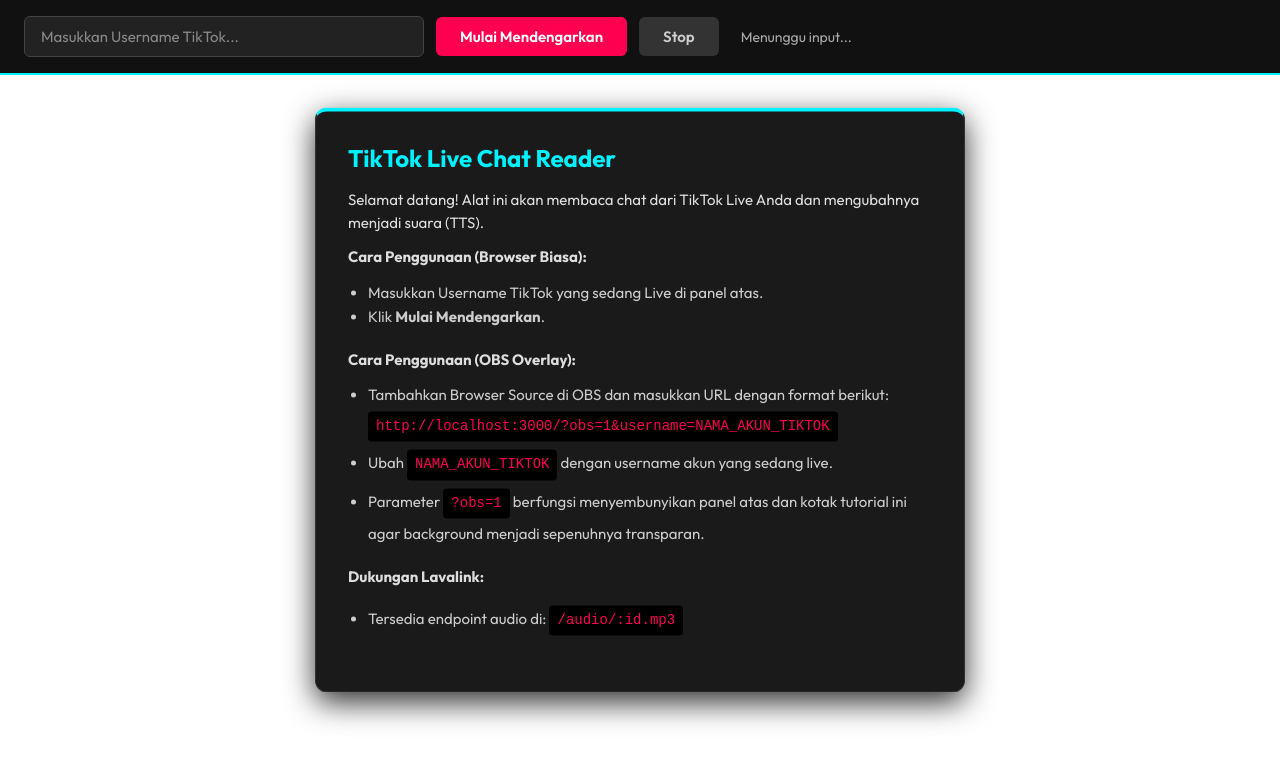
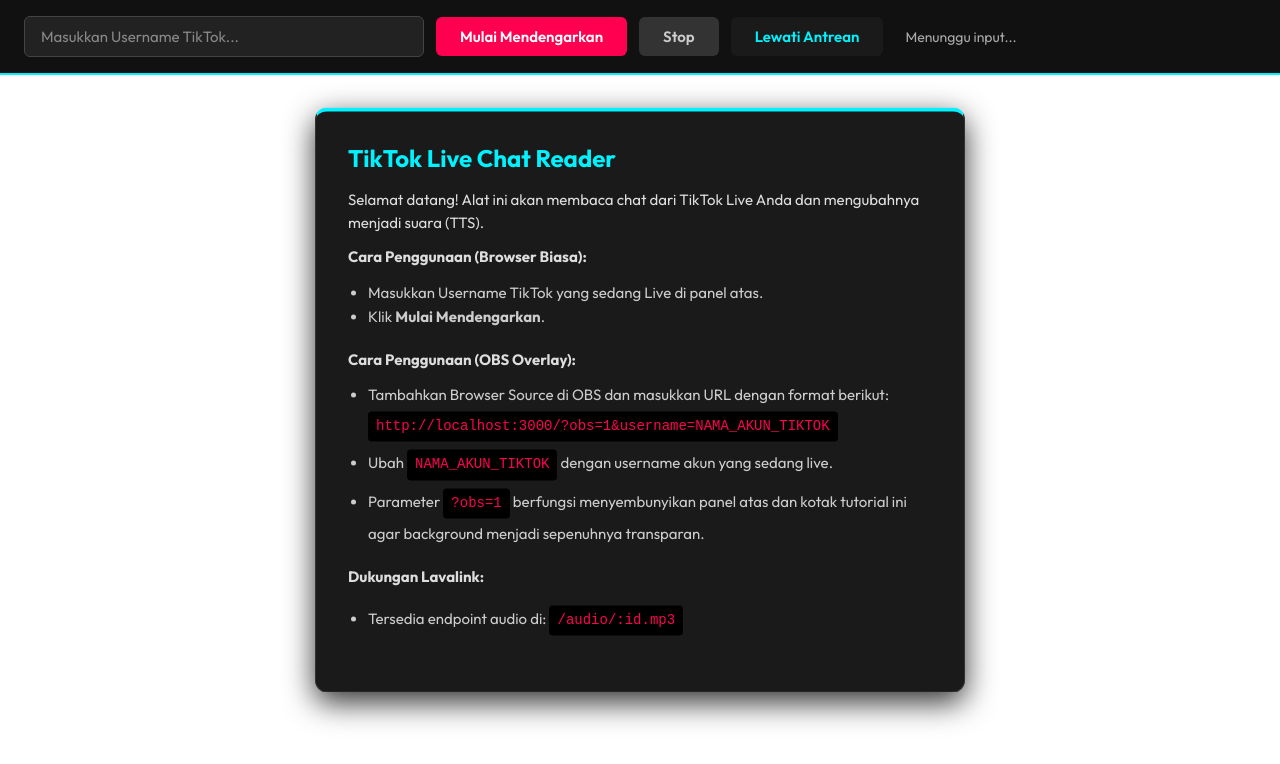
Before and after one commit to mrifqidaffaaditya/tiktok-live-chat-reader, a website: page public/index.html in a window 1280 px wide. Drawn offline with nearby package versions, Linux system fonts and the light colour scheme; no server answers.

Commit message:
feat: add skip queue functionality and UI button to clear TTS queue

```diff
--- a/public/index.html
+++ b/public/index.html
@@ -64,6 +64,8 @@
   #btn-start:hover { background: #d90044; }
   #btn-stop { background: #333; color: #ccc; }
   #btn-stop:hover { background: #444; color: #fff; }
+  #btn-skip { background: #1a1a1a; color: #00f2fe; border: 1px solid #00f2fe; }
+  #btn-skip:hover { background: rgba(0, 242, 254, 0.1); }
 
   #status-text {
     font-size: 14px;
@@ -247,6 +249,7 @@
   <input id="username-input" type="text" placeholder="Masukkan Username TikTok..." />
   <button id="btn-start" onclick="startListening()">Mulai Mendengarkan</button>
   <button id="btn-stop" onclick="stopListening()">Stop</button>
+  <button id="btn-skip" onclick="skipQueue()">Lewati Antrean</button>
   <div id="status-text">Menunggu input...</div>
 </div>
 
@@ -369,6 +372,13 @@ function createMsgElement(data) {
   return div;
 }
 
+function skipQueue() {
+  TTS_QUEUE.length = 0; // Bersihkan array antrean
+  updateQueueBadge();
+  statusEl.textContent = 'Antrean audio dilewati.';
+  setTimeout(() => { statusEl.textContent = 'Memantau...'; }, 2000);
+}
+
 function processQueue() {
   if (TTS_QUEUE.length === 0) {
     isSpeaking = false;
```
